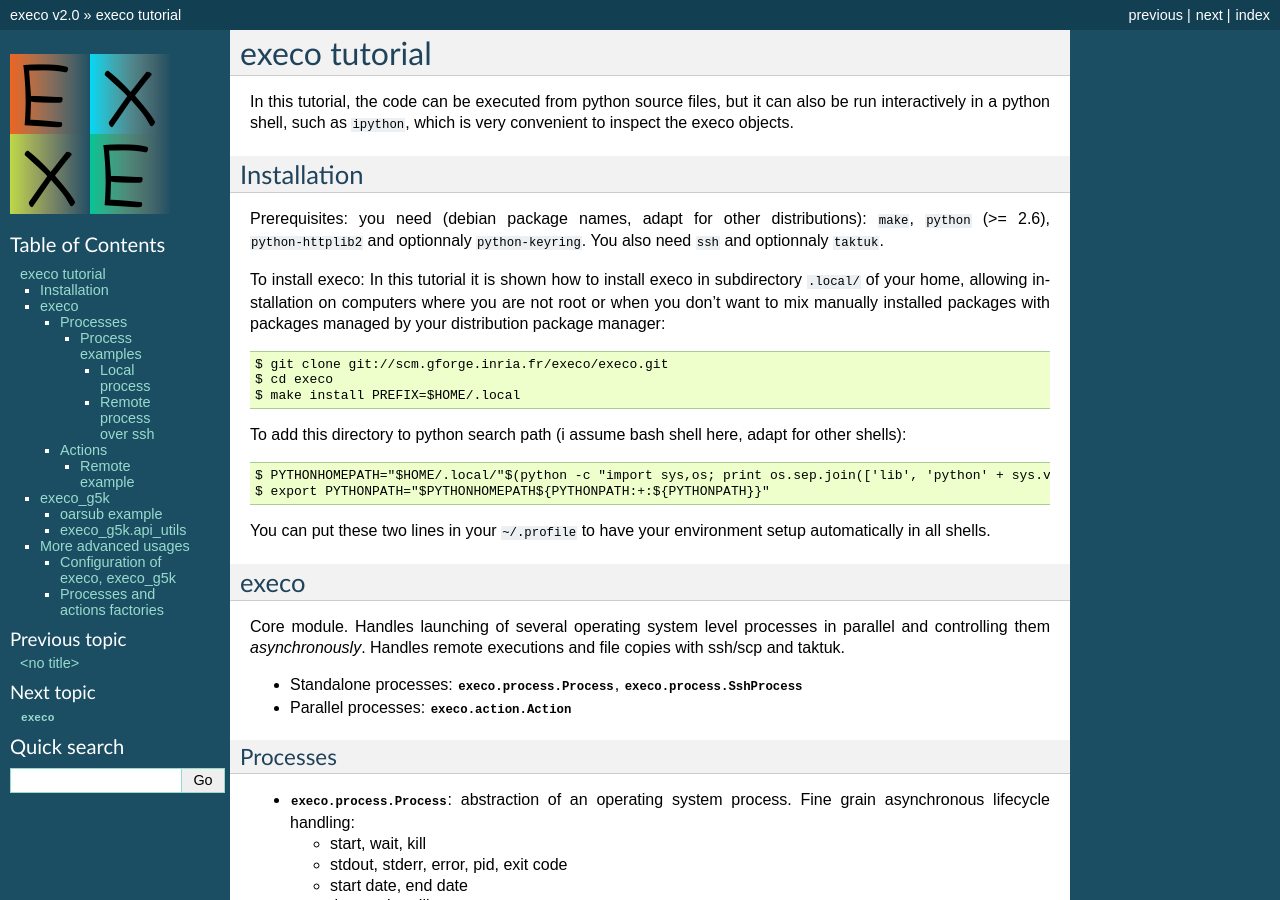
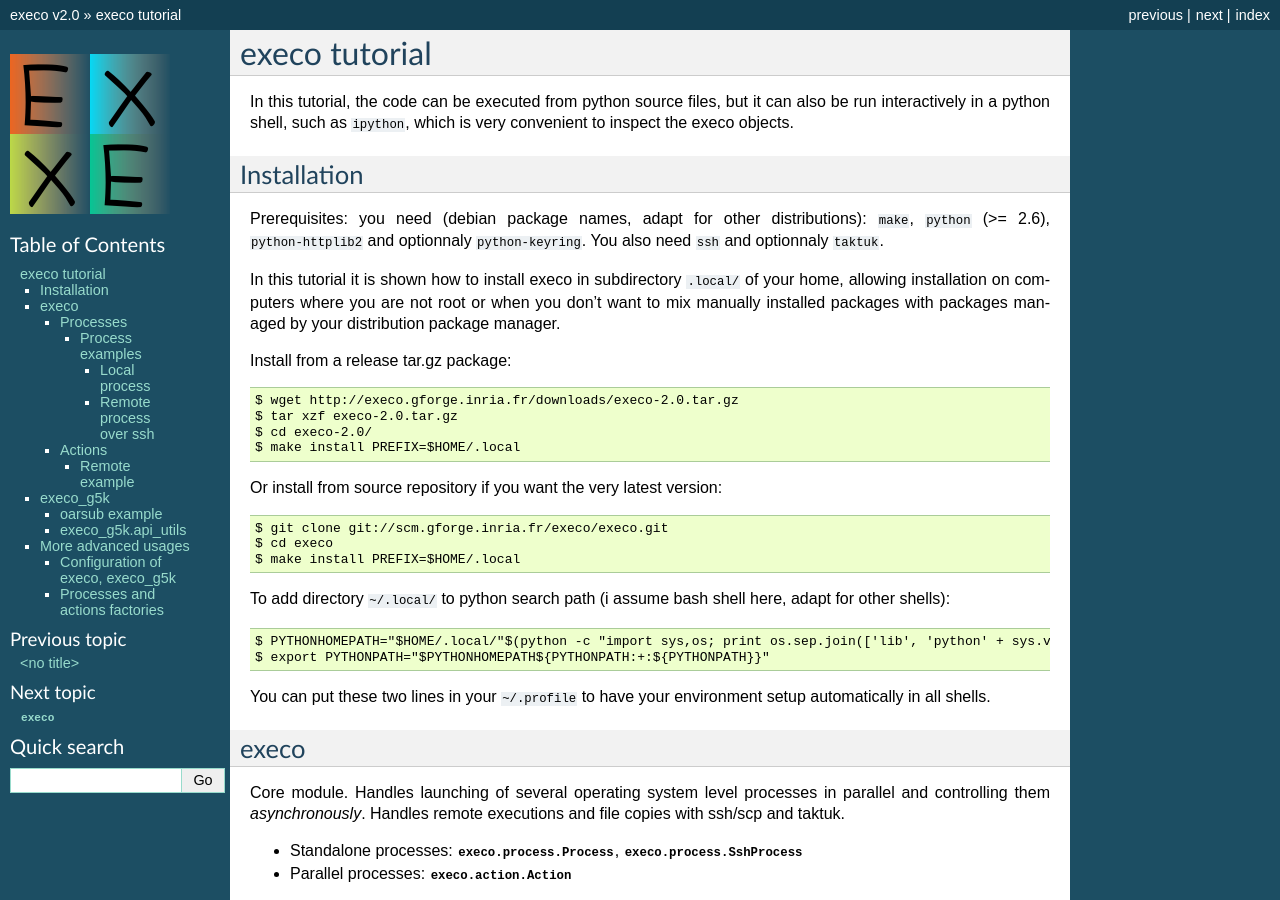
Before and after one commit to rcherrueau/execo, a Sphinx documentation site: the page built from doc/tutorial.rst, in a window 1280 px wide and 900 px high. Built offline with Sphinx 7.4.7, drawn with Linux system fonts in a browser that asks for light colours.

Commit message:
[tutorial] show first how to install from release package

```diff
--- a/doc/tutorial.rst
+++ b/doc/tutorial.rst
@@ -14,18 +14,27 @@ distributions): ``make``, ``python`` (>= 2.6), ``python-httplib2`` and
 optionnaly ``python-keyring``. You also need ``ssh`` and optionnaly
 ``taktuk``.
 
-To install execo: In this tutorial it is shown how to install execo in
-subdirectory ``.local/`` of your home, allowing installation on
-computers where you are not root or when you don't want to mix
-manually installed packages with packages managed by your distribution
-package manager::
+In this tutorial it is shown how to install execo in subdirectory
+``.local/`` of your home, allowing installation on computers where you
+are not root or when you don't want to mix manually installed packages
+with packages managed by your distribution package manager.
+
+Install from a release tar.gz package::
+
+ $ wget http://execo.gforge.inria.fr/downloads/execo-2.0.tar.gz
+ $ tar xzf execo-2.0.tar.gz
+ $ cd execo-2.0/
+ $ make install PREFIX=$HOME/.local
+
+Or install from source repository if you want the very latest
+version::
 
  $ git clone git://scm.gforge.inria.fr/execo/execo.git
  $ cd execo
  $ make install PREFIX=$HOME/.local
 
-To add this directory to python search path (i assume bash shell here,
-adapt for other shells)::
+To add directory ``~/.local/`` to python search path (i assume bash
+shell here, adapt for other shells)::
 
  $ PYTHONHOMEPATH="$HOME/.local/"$(python -c "import sys,os; print os.sep.join(['lib', 'python' + sys.version[:3], 'site-packages'])")
  $ export PYTHONPATH="$PYTHONHOMEPATH${PYTHONPATH:+:${PYTHONPATH}}"
```
